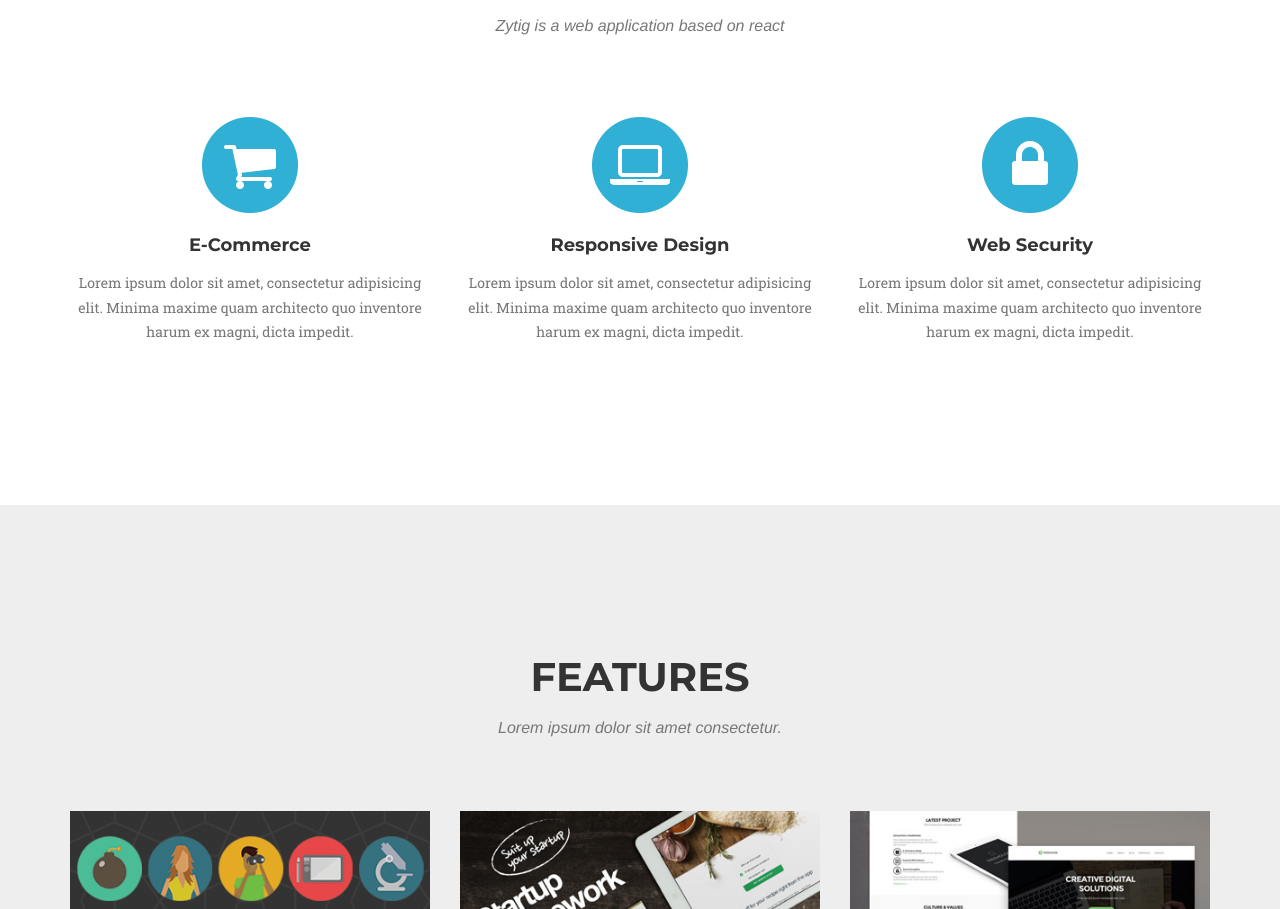
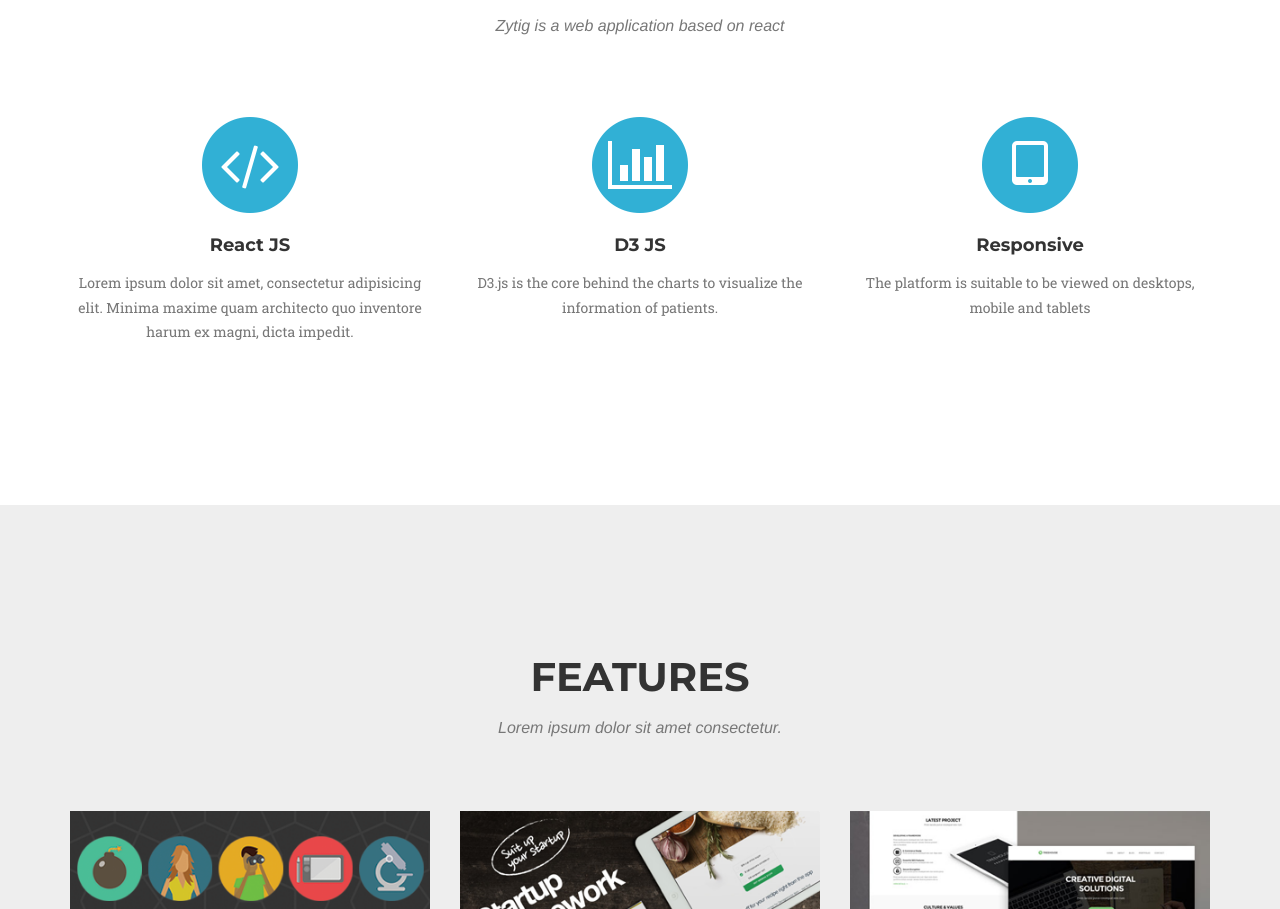
Before and after one commit to ahujamoh/bizwhiz, a website: page index.html in a window 1280 px wide. Shown: the part 1012-1921 px from the top of the page. Drawn offline with nearby package versions, Linux system fonts and the light colour scheme; a web font is replaced by a local one.

Commit message:
Update index.html
updated service section in index.html

```diff
--- a/index.html
+++ b/index.html
@@ -99,26 +99,26 @@
                 <div class="col-md-4">
                     <span class="fa-stack fa-4x">
                         <i class="fa fa-circle fa-stack-2x text-primary"></i>
-                        <i class="fa fa-shopping-cart fa-stack-1x fa-inverse"></i>
+                        <i class="fa fa-code fa-stack-1x fa-inverse"></i>
                     </span>
-                    <h4 class="service-heading">E-Commerce</h4>
+                    <h4 class="service-heading">React JS</h4>
                     <p class="text-muted">Lorem ipsum dolor sit amet, consectetur adipisicing elit. Minima maxime quam architecto quo inventore harum ex magni, dicta impedit.</p>
                 </div>
                 <div class="col-md-4">
                     <span class="fa-stack fa-4x">
                         <i class="fa fa-circle fa-stack-2x text-primary"></i>
-                        <i class="fa fa-laptop fa-stack-1x fa-inverse"></i>
+                        <i class="fa fa-bar-chart fa-stack-1x fa-inverse"></i>
                     </span>
-                    <h4 class="service-heading">Responsive Design</h4>
-                    <p class="text-muted">Lorem ipsum dolor sit amet, consectetur adipisicing elit. Minima maxime quam architecto quo inventore harum ex magni, dicta impedit.</p>
+                    <h4 class="service-heading">D3 JS</h4>
+                    <p class="text-muted">D3.js is the core behind the charts to visualize the information of patients.</p>
                 </div>
                 <div class="col-md-4">
                     <span class="fa-stack fa-4x">
                         <i class="fa fa-circle fa-stack-2x text-primary"></i>
-                        <i class="fa fa-lock fa-stack-1x fa-inverse"></i>
+                        <i class="fa fa-tablet fa-stack-1x fa-inverse"></i>
                     </span>
-                    <h4 class="service-heading">Web Security</h4>
-                    <p class="text-muted">Lorem ipsum dolor sit amet, consectetur adipisicing elit. Minima maxime quam architecto quo inventore harum ex magni, dicta impedit.</p>
+                    <h4 class="service-heading">Responsive</h4>
+                    <p class="text-muted">The platform is suitable to be viewed on desktops, mobile and tablets</p>
                 </div>
             </div>
         </div>
```
